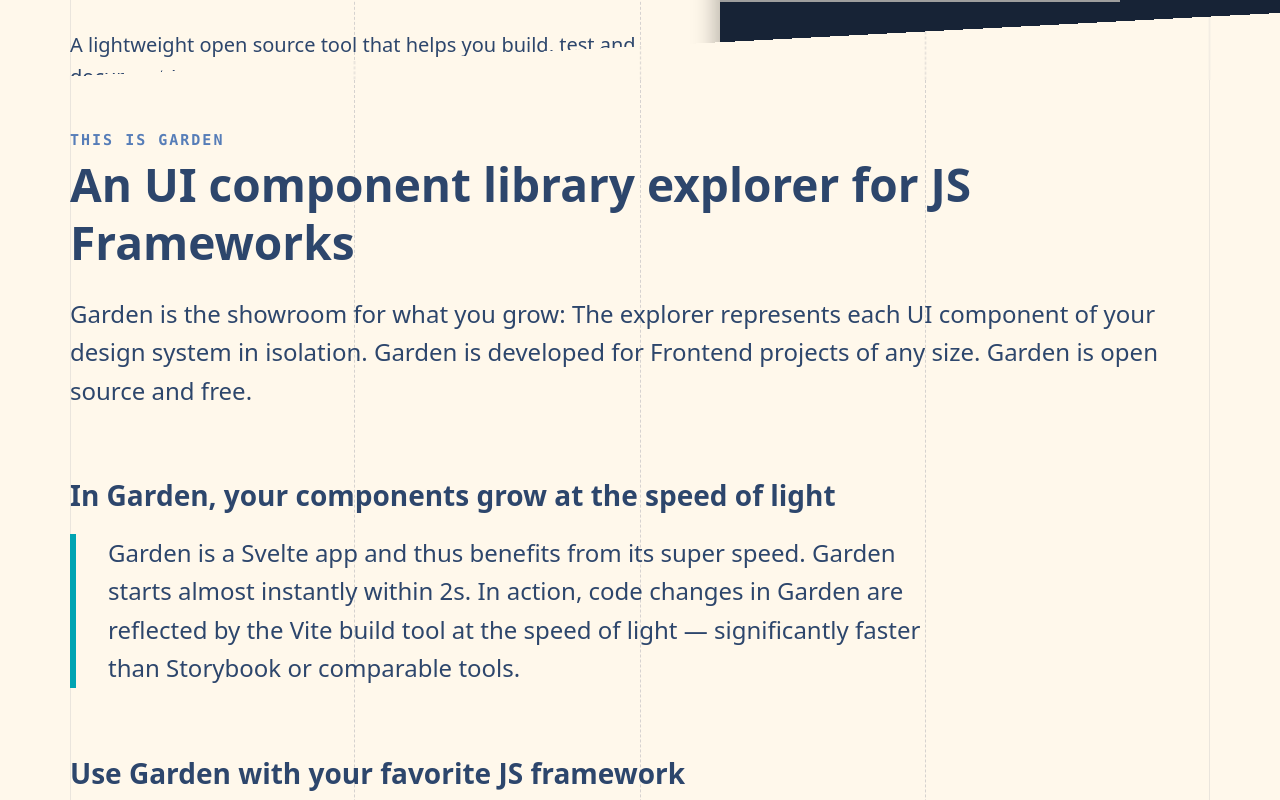
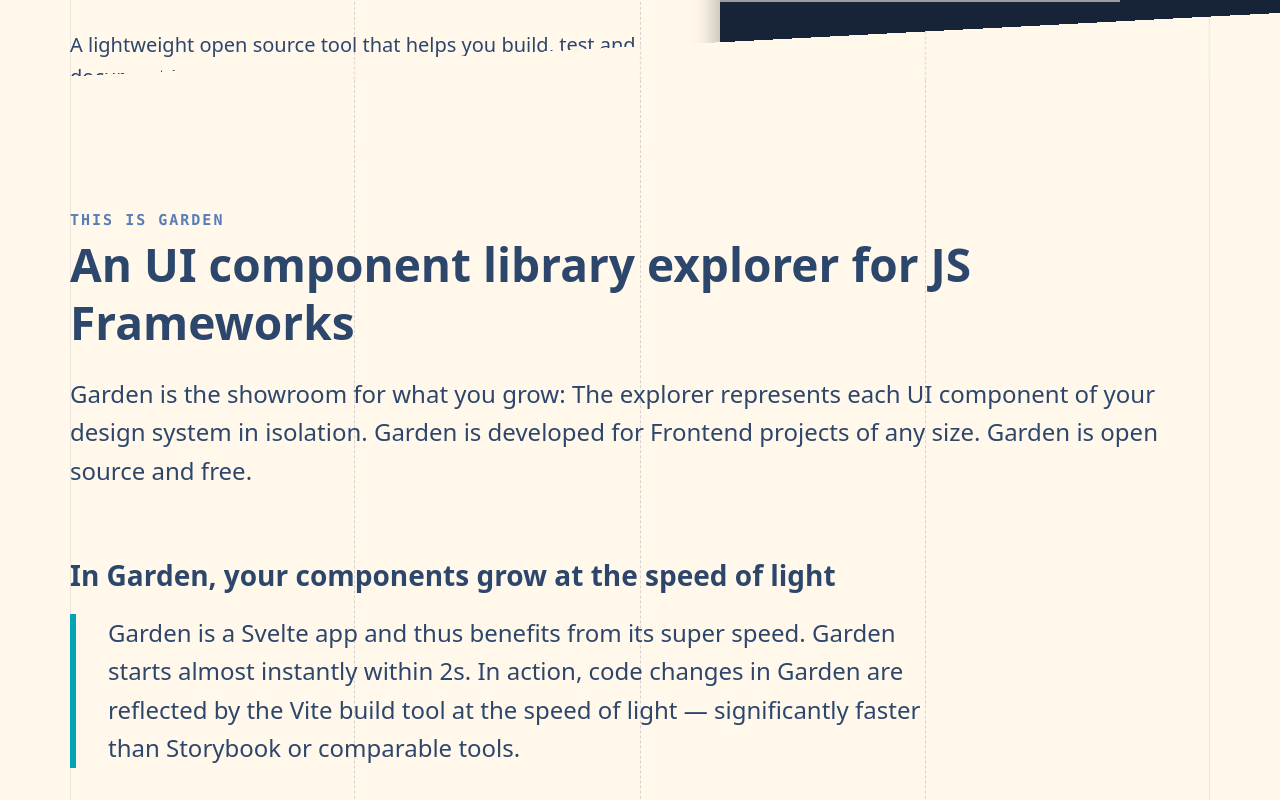
Before and after one commit to gardenjs/docs, a SvelteKit app: page / in a window 1280 px wide. Shown: the part 700-1500 px from the top of the page. Built offline with nearby package versions, Linux system fonts and the light colour scheme; grey boxes are pictures that could not be loaded.

Commit message:
condition to add class to h2 chapters

```diff
--- a/src/components/chapterintro/Chapterintro.svelte
+++ b/src/components/chapterintro/Chapterintro.svelte
@@ -3,9 +3,14 @@
   export let pagetitle = ''
   export let title = ''
   export let intro = ''
+
+  export let isPagetitle = false
+  let haspagetitle = ''
+  let hasnotpagetitle = 'mt'
+
 </script>
 
-<div class="chapter">
+<div class="chapter {isPagetitle? haspagetitle : hasnotpagetitle}">
   {#if superscript}
     <div class="superscript">{superscript}</div>
   {/if}
@@ -27,6 +32,15 @@
   }
   @media (min-width: 1024px) {
     margin: 0 0 3rem;
+  }
+  &.mt {
+    margin: 4rem 0 0;
+    @media (min-width: 768px) {
+      margin: 6rem 0 0;
+    }
+    @media (min-width: 1024px) {
+      margin: 8rem 0 0;
+    }
   }
   .superscript {
     margin: 0 0 0.25rem;
```
